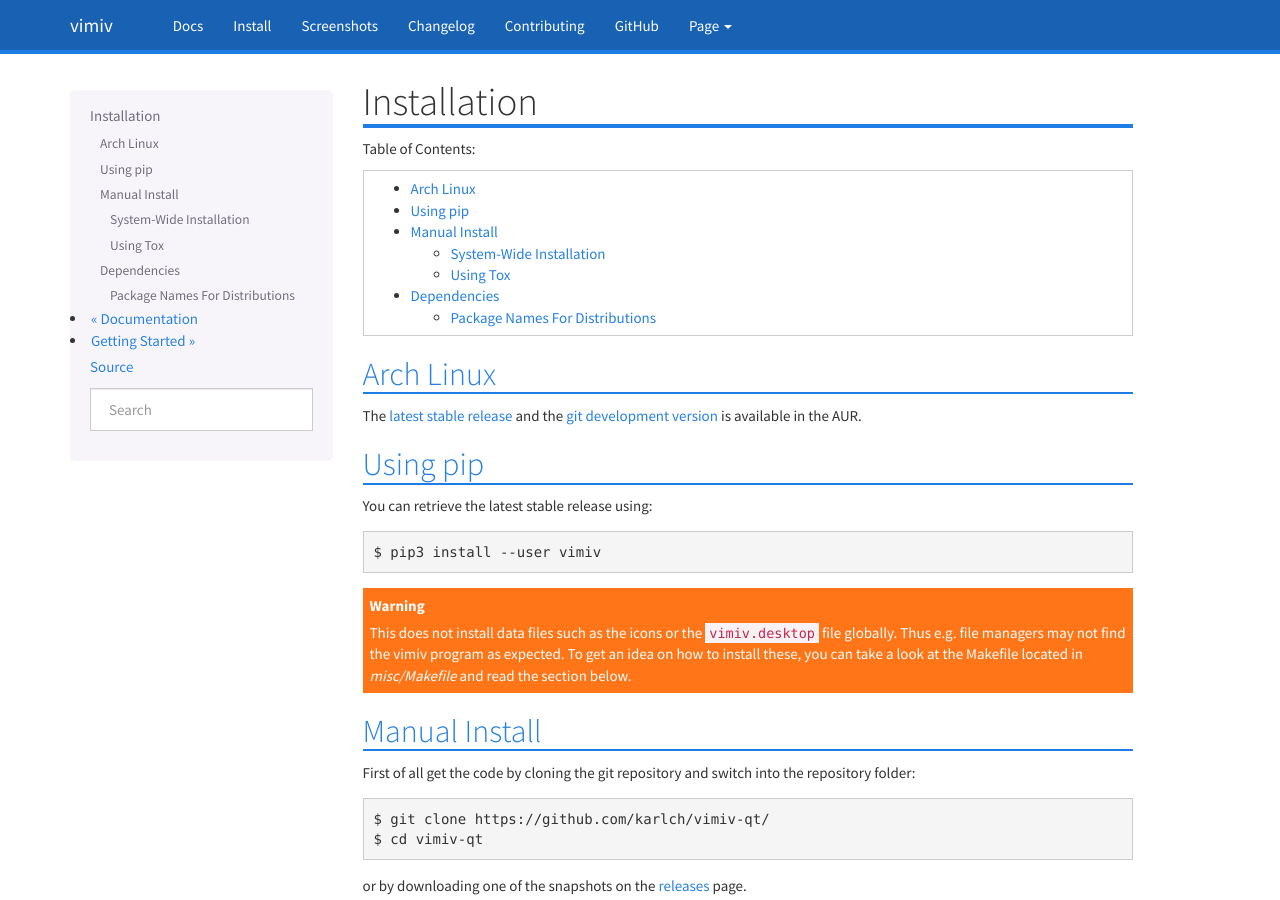
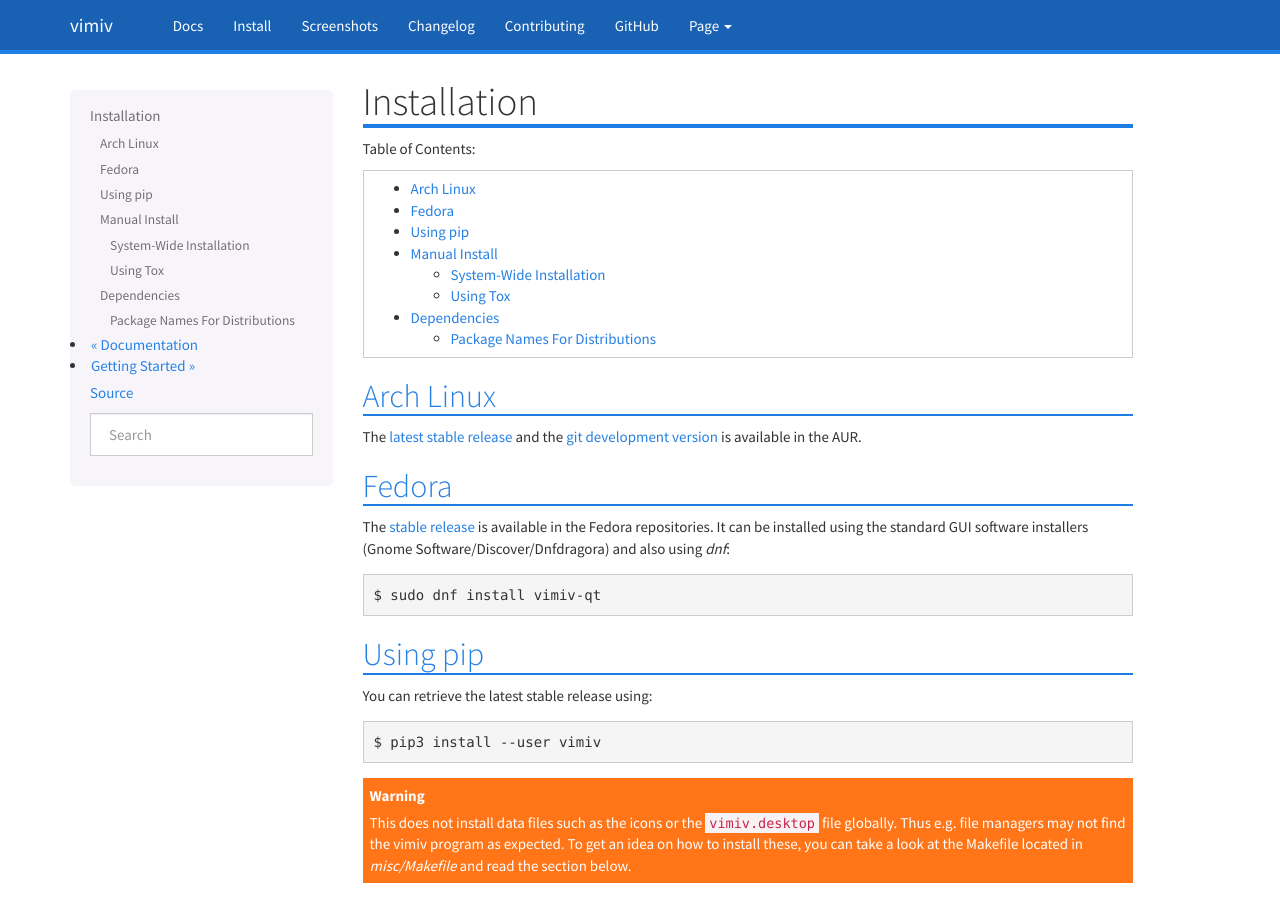
Before and after one commit to karlch/vimiv-qt, a Sphinx documentation site: the page built from docs/documentation/install.rst, in a window 1280 px wide and 900 px high. Built offline with Sphinx 7.4.7, drawn with Linux system fonts in a browser that asks for light colours; some of the changed text lies outside the part shown.

Commit message:
Add information on Fedora package

```diff
--- a/docs/documentation/install.rst
+++ b/docs/documentation/install.rst
@@ -15,6 +15,14 @@
 `git development version <https://aur.archlinux.org/packages/vimiv-qt-git/>`_
 is available in the AUR.
 
+Fedora
+------
+
+The `stable release <https://apps.fedoraproject.org/packages/vimiv-qt/overview/>`_ is available in the Fedora repositories.
+It can be installed using the standard GUI software installers (Gnome
+Software/Discover/Dnfdragora) and also using `dnf`::
+
+    $ sudo dnf install vimiv-qt
 
 Using pip
 ---------
@@ -127,7 +135,9 @@
     * python-piexif (optional)
 
 Fedora:
-    * TODO
+    * Build time dependencies: `sudo dnf builddep vimiv-qt`.
+    * python3-qt5
+    * python3-piexif
 
 Debian/Ubuntu:
     * python3-pyqt5
```
